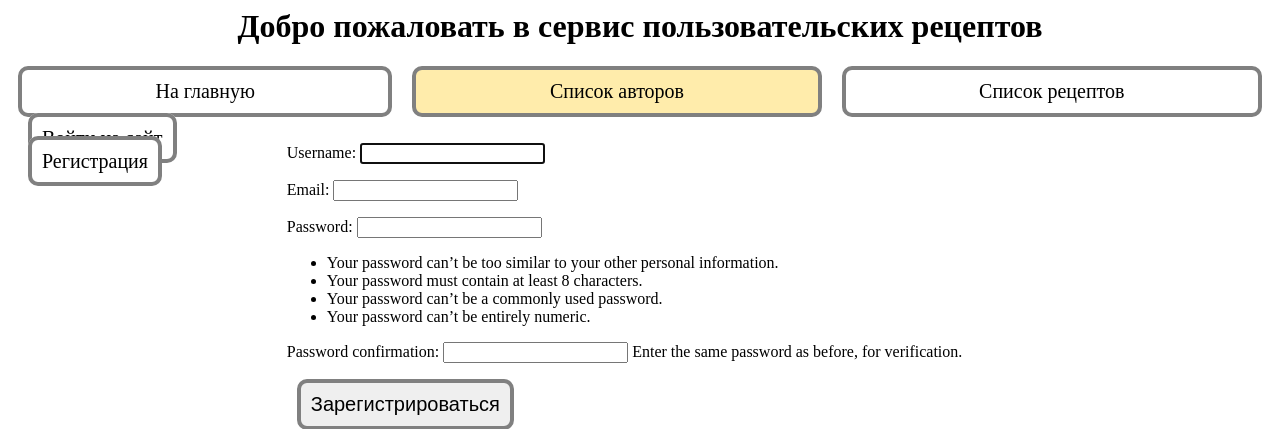
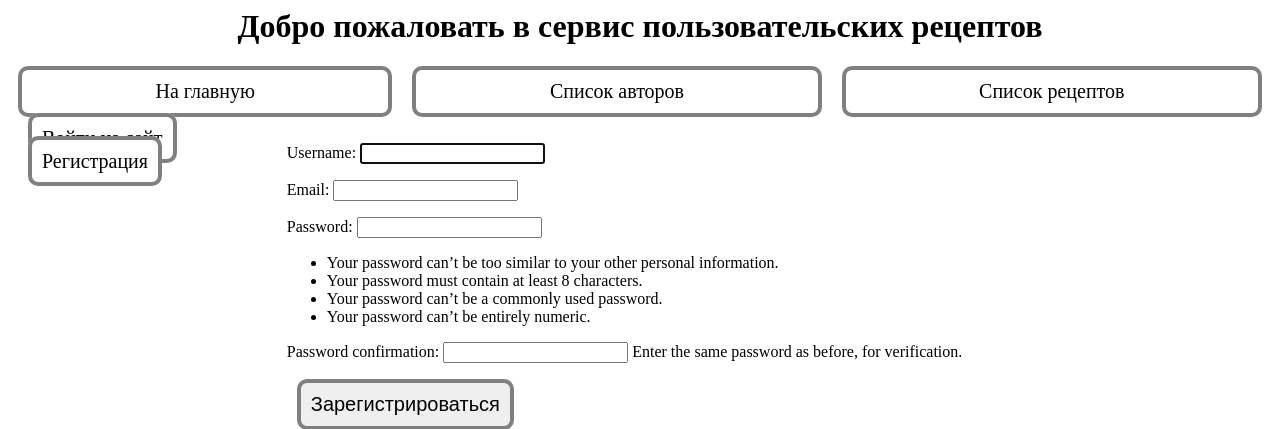
Before and after one commit to Odyvia42/UsersRecipes-Django, a Django app: page /register_user/ in a window 1280 px wide. Shown: the top 429 px of the page. Run offline with Django 4.2, Linux system fonts and the light colour scheme.

Commit message:
Исправлена ошибка некорректного отображения подсветки кнопки текущей страницы сайта.

```diff
--- a/recipeblog/static/recipeblog/loginlogout.css
+++ b/recipeblog/static/recipeblog/loginlogout.css
@@ -37,14 +37,6 @@ border: 4px solid #00ec9e;
 
 nav a:active {
 background-color: #00ec9e;
-}
-
-nav a.users:link {
-background-color: #ffecab;
-}
-
-nav a.users:visited {
-background-color: #ffecab;
 }
 
 /* Общая раскладка сайта */
--- a/recipeblog/static/recipeblog/recipe-list.css
+++ b/recipeblog/static/recipeblog/recipe-list.css
@@ -39,11 +39,11 @@ nav a:active {
 background-color: #00ec9e;
 }
 
-nav a.users:link {
+nav a.recipes:link {
 background-color: #ffecab;
 }
 
-nav a.users:visited {
+nav a.recipes:visited {
 background-color: #ffecab;
 }
 
--- a/recipeblog/static/recipeblog/style.css
+++ b/recipeblog/static/recipeblog/style.css
@@ -39,11 +39,11 @@ nav a:active {
 background-color: #00ec9e;
 }
 
-nav a.users:link {
+nav a.home:link {
 background-color: #ffecab;
 }
 
-nav a.users:visited {
+nav a.home:visited {
 background-color: #ffecab;
 }
 
```
Also changed, not shown: recipeblog/static/recipeblog/detail-pages.css (+0 -8 lines).
